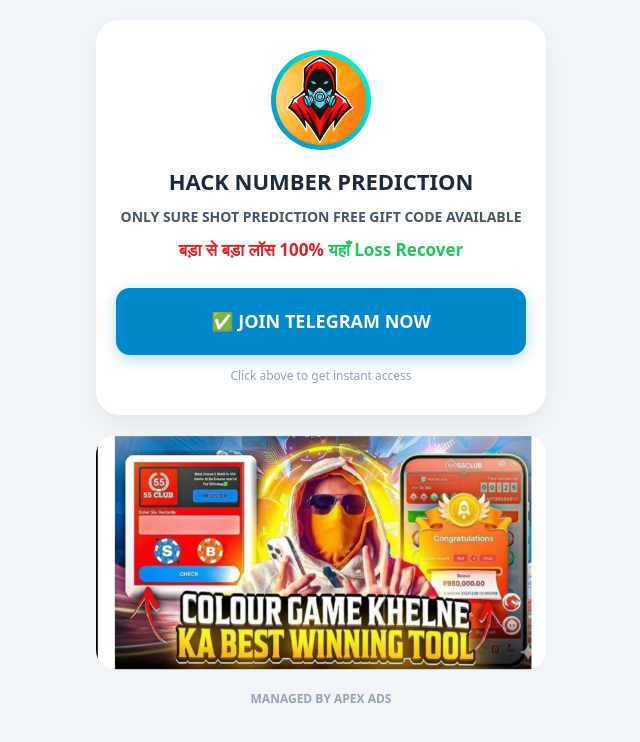
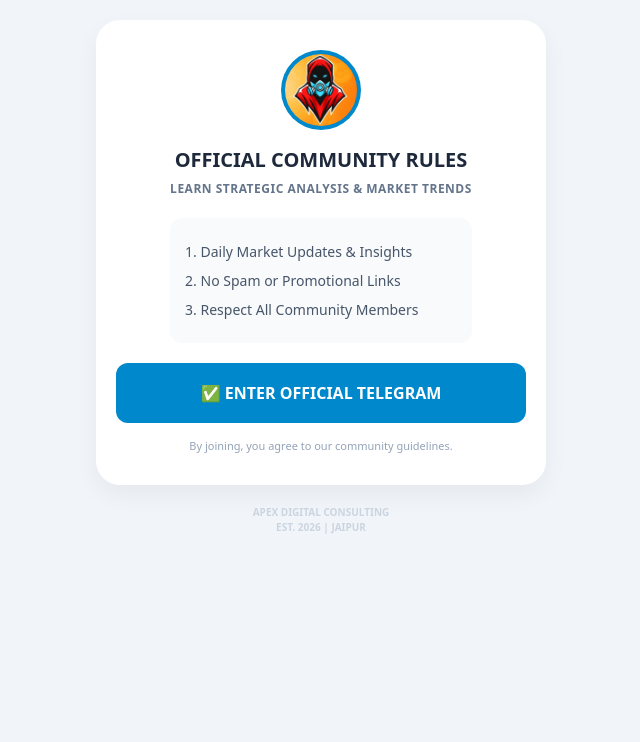
Before and after one commit to DaviiDKumar/Logic_Landing_Page, a React (Vite) app: page / in a window 1280 px wide. Shown: the top 742 px of the page, without its empty margins (319-959 px from the left). Built offline with nearby package versions, Linux system fonts and the light colour scheme.

Commit message:
update: implement meta-safe layout and compliance changes

```diff
--- a/src/Page2.jsx
+++ b/src/Page2.jsx
@@ -1,40 +1,29 @@
 import React from 'react';
-import ReactPixel from 'react-facebook-pixel';
 
-function Page() {
+function Page2() {
     const telegramLink = "https://t.me/+9SbYLiIlhlEwYzc1";
-    const telegramLink2 = "https://t.me/Apexad_works";
 
-    const handleJoinClick = (e) => {
-        e.preventDefault();
+    const handleJoinClick = () => {
+        // 1. Manually fire the Subscribe event
+        if (window.fbq) {
+            window.fbq('track', 'Subscribe', {
+                content_name: 'Telegram Join Button',
+                content_category: 'Engagement'
+            });
+        }
 
-        // Track the Lead event specifically on button click
-        ReactPixel.track('Lead', {
-            content_name: 'Telegram Join',
-            content_category: 'Hack Prediction'
-        });
-
-        console.log("Meta LEAD Event Fired!");
-
-        // 400ms delay ensures Meta receives the data on slow mobile networks
+        // 2. Wait 500ms to ensure Meta receives the event before redirecting
         setTimeout(() => {
             window.location.href = telegramLink;
-        }, 400);
+        }, 500);
     };
 
-    const handleJoinClick2 = (e) => {
-        e.preventDefault();
-        setTimeout(() => {
-            window.location.href = telegramLink2;
-        }, 400);
-    };
-
-   return (
+    return (
         <div style={styles.wrapper}>
             <div style={styles.container}>
                 <header style={styles.header}>
                     <div style={styles.logoRing}>
-                        <img src="logo.jpeg" alt="Logo" style={styles.circularImage} />
+                        <img src="/logo.jpeg" alt="Logo" style={styles.circularImage} />
                     </div>
 
                     <div style={styles.contentBox}>
@@ -45,120 +34,37 @@
                         </p>
                     </div>
 
-                    <button onClick={handleJoinClick} style={styles.button}>
-                        Join Telegram Now
+                    <button
+                        onClick={handleJoinClick}
+                        style={styles.button}
+                        id="join-tg-btn"
+                    >
+                        ✅ JOIN TELEGRAM NOW
                     </button>
 
-                    <button onClick={handleJoinClick2} style={styles.button2}>
-                        Managed by APEX ADS
-                    </button>
+                    <p style={styles.verifyNote}>Click above to get instant access</p>
                 </header>
 
-                <img src="One.jpeg" alt="Game Promo" style={styles.promoImage} />
+                <img src="/One.jpeg" alt="Game Promo" style={styles.promoImage} />
+                <p style={styles.footerText}>Managed by APEX ADS</p>
             </div>
         </div>
     );
 }
 
 const styles = {
-    wrapper: {
-        minHeight: '100vh',
-        display: 'flex',
-        justifyContent: 'center',
-        backgroundColor: '#f1f5f9',
-        fontFamily: 'system-ui, -apple-system, sans-serif',
-        padding: '20px 15px',
-    },
-    container: {
-        width: '100%',
-        maxWidth: '450px',
-        display: 'flex',
-        flexDirection: 'column',
-        gap: '20px',
-    },
-    header: {
-        textAlign: 'center',
-        display: 'flex',
-        flexDirection: 'column',
-        alignItems: 'center',
-        backgroundColor: '#ffffff',
-        padding: '30px 20px',
-        borderRadius: '24px',
-        boxShadow: '0 10px 25px rgba(0,0,0,0.05)',
-    },
-    logoRing: {
-        width: '100px',
-        height: '100px',
-        borderRadius: '50%',
-        padding: '5px',
-        background: 'linear-gradient(45deg, #0088cc, #00ffcc)',
-        display: 'flex',
-        justifyContent: 'center',
-        alignItems: 'center',
-        marginBottom: '15px',
-        boxShadow: '0 4px 15px rgba(0, 136, 204, 0.3)',
-    },
-    circularImage: {
-        width: '100%',
-        height: '100%',
-        borderRadius: '50%',
-        objectFit: 'cover',
-        backgroundColor: 'white',
-    },
-    contentBox: {
-        margin: '10px 0',
-    },
-    rulesTitle: {
-        fontSize: '22px',
-        fontWeight: '900',
-        color: '#1e293b',
-        margin: '0 0 8px 0',
-    },
-    subText: {
-        color: '#475569',
-        fontSize: '14px',
-        fontWeight: '700',
-        margin: '5px 0',
-        lineHeight: '1.4',
-    },
-    hindiText: {
-        color: '#dc2626',
-        fontSize: '17px',
-        fontWeight: '800',
-        marginTop: '10px',
-    },
-    button: {
-        width: '100%',
-        padding: '18px',
-        fontSize: '18px',
-        fontWeight: 'bold',
-        backgroundColor: '#0088cc',
-        color: 'white',
-        border: 'none',
-        borderRadius: '14px',
-        cursor: 'pointer',
-        marginTop: '20px',
-        boxShadow: '0 4px 12px rgba(0, 136, 204, 0.4)',
-    },
-    button2: {
-        width: '100%',
-        padding: '12px',
-        fontSize: '13px',
-        fontWeight: '700',
-        backgroundColor: 'transparent',
-        color: '#64748b',
-        border: '1px solid #e2e8f0',
-        borderRadius: '12px',
-        cursor: 'pointer',
-        marginTop: '15px',
-        textTransform: 'uppercase',
-    },
-    promoImage: {
-        width: '100%',
-        height: 'auto',
-        borderRadius: '20px',
-        boxShadow: '0 8px 20px rgba(0,0,0,0.1)',
-    },
+    wrapper: { minHeight: '100vh', display: 'flex', justifyContent: 'center', backgroundColor: '#f1f5f9', fontFamily: 'system-ui, -apple-system, sans-serif', padding: '20px 15px' },
+    container: { width: '100%', maxWidth: '450px', display: 'flex', flexDirection: 'column', gap: '20px', alignItems: 'center' },
+    header: { textAlign: 'center', display: 'flex', flexDirection: 'column', alignItems: 'center', backgroundColor: '#ffffff', padding: '30px 20px', borderRadius: '24px', boxShadow: '0 10px 25px rgba(0,0,0,0.05)', width: '100%' },
+    logoRing: { width: '100px', height: '100px', borderRadius: '50%', padding: '5px', background: 'linear-gradient(45deg, #0088cc, #00ffcc)', display: 'flex', justifyContent: 'center', alignItems: 'center', marginBottom: '15px' },
+    circularImage: { width: '100%', height: '100%', borderRadius: '50%', objectFit: 'cover', backgroundColor: 'white' },
+    rulesTitle: { fontSize: '22px', fontWeight: '900', color: '#1e293b', margin: '0 0 8px 0' },
+    subText: { color: '#475569', fontSize: '14px', fontWeight: '700', margin: '5px 0' },
+    hindiText: { color: '#dc2626', fontSize: '17px', fontWeight: '800', marginTop: '10px' },
+    button: { width: '100%', padding: '20px', fontSize: '18px', fontWeight: 'bold', backgroundColor: '#0088cc', color: 'white', borderRadius: '14px', cursor: 'pointer', marginTop: '25px', border: 'none', boxShadow: '0 4px 15px rgba(0, 136, 204, 0.3)' },
+    verifyNote: { fontSize: '12px', color: '#94a3b8', marginTop: '12px' },
+    promoImage: { width: '100%', height: 'auto', borderRadius: '20px' },
+    footerText: { fontSize: '12px', color: '#94a3b8', fontWeight: 'bold', textTransform: 'uppercase' }
 };
 
-export default Page;
+export default Page2;
--- a/src/Page3.jsx
+++ b/src/Page3.jsx
@@ -4,15 +4,9 @@
     const telegramLink = "https://t.me/+9SbYLiIlhlEwYzc1";
 
     const handleJoinClick = () => {
-        // 1. Manually fire the Subscribe event
         if (window.fbq) {
-            window.fbq('track', 'Subscribe', {
-                content_name: 'Telegram Join Button',
-                content_category: 'Engagement'
-            });
+            window.fbq('track', 'Subscribe');
         }
-
-        // 2. Wait 500ms to ensure Meta receives the event before redirecting
         setTimeout(() => {
             window.location.href = telegramLink;
         }, 500);
@@ -23,30 +17,34 @@
             <div style={styles.container}>
                 <header style={styles.header}>
                     <div style={styles.logoRing}>
-                        <img src="/logo.jpeg" alt="Logo" style={styles.circularImage} />
+                        <img src="/logo.jpeg" alt="Community Logo" style={styles.circularImage} />
                     </div>
 
                     <div style={styles.contentBox}>
-                        <h1 style={styles.rulesTitle}>HACK NUMBER PREDICTION</h1>
-                        <p style={styles.subText}>ONLY SURE SHOT PREDICTION FREE GIFT CODE AVAILABLE</p>
-                        <p style={styles.hindiText}>
-                            बड़ा से बड़ा लॉस 100% <span style={{ color: '#22c55e' }}>यहाँ Loss Recover</span>
-                        </p>
+                        <h1 style={styles.rulesTitle}>OFFICIAL COMMUNITY RULES</h1>
+                        <p style={styles.subText}>LEARN STRATEGIC ANALYSIS & MARKET TRENDS</p>
+
+                        <div style={styles.rulesBox}>
+                            <p style={styles.ruleItem}>1. Daily Market Updates & Insights</p>
+                            <p style={styles.ruleItem}>2. No Spam or Promotional Links</p>
+                            <p style={styles.ruleItem}>3. Respect All Community Members</p>
+                        </div>
                     </div>
 
                     <button
                         onClick={handleJoinClick}
                         style={styles.button}
-                        id="join-tg-btn"
                     >
-                        ✅ JOIN TELEGRAM NOW
+                        ✅ ENTER OFFICIAL TELEGRAM
                     </button>
 
-                    <p style={styles.verifyNote}>Click above to get instant access</p>
+                    <p style={styles.verifyNote}>By joining, you agree to our community guidelines.</p>
                 </header>
 
-                <img src="/One.jpeg" alt="Game Promo" style={styles.promoImage} />
-                <p style={styles.footerText}>Managed by APEX ADS</p>
+                <footer style={styles.footerText}>
+                    APEX DIGITAL CONSULTING <br/>
+                    EST. 2026 | JAIPUR
+                </footer>
             </div>
         </div>
     );
@@ -56,15 +54,15 @@
     wrapper: { minHeight: '100vh', display: 'flex', justifyContent: 'center', backgroundColor: '#f1f5f9', fontFamily: 'system-ui, -apple-system, sans-serif', padding: '20px 15px' },
     container: { width: '100%', maxWidth: '450px', display: 'flex', flexDirection: 'column', gap: '20px', alignItems: 'center' },
     header: { textAlign: 'center', display: 'flex', flexDirection: 'column', alignItems: 'center', backgroundColor: '#ffffff', padding: '30px 20px', borderRadius: '24px', boxShadow: '0 10px 25px rgba(0,0,0,0.05)', width: '100%' },
-    logoRing: { width: '100px', height: '100px', borderRadius: '50%', padding: '5px', background: 'linear-gradient(45deg, #0088cc, #00ffcc)', display: 'flex', justifyContent: 'center', alignItems: 'center', marginBottom: '15px' },
-    circularImage: { width: '100%', height: '100%', borderRadius: '50%', objectFit: 'cover', backgroundColor: 'white' },
-    rulesTitle: { fontSize: '22px', fontWeight: '900', color: '#1e293b', margin: '0 0 8px 0' },
-    subText: { color: '#475569', fontSize: '14px', fontWeight: '700', margin: '5px 0' },
-    hindiText: { color: '#dc2626', fontSize: '17px', fontWeight: '800', marginTop: '10px' },
-    button: { width: '100%', padding: '20px', fontSize: '18px', fontWeight: 'bold', backgroundColor: '#0088cc', color: 'white', borderRadius: '14px', cursor: 'pointer', marginTop: '25px', border: 'none', boxShadow: '0 4px 15px rgba(0, 136, 204, 0.3)' },
-    verifyNote: { fontSize: '12px', color: '#94a3b8', marginTop: '12px' },
-    promoImage: { width: '100%', height: 'auto', borderRadius: '20px' },
-    footerText: { fontSize: '12px', color: '#94a3b8', fontWeight: 'bold', textTransform: 'uppercase' }
+    logoRing: { width: '80px', height: '80px', borderRadius: '50%', padding: '4px', background: '#0088cc', marginBottom: '15px' },
+    circularImage: { width: '100%', height: '100%', borderRadius: '50%', objectFit: 'cover' },
+    rulesTitle: { fontSize: '20px', fontWeight: '900', color: '#1e293b', marginBottom: '5px' },
+    subText: { color: '#64748b', fontSize: '12px', fontWeight: 'bold', letterSpacing: '0.5px', marginBottom: '20px' },
+    rulesBox: { textAlign: 'left', width: '100%', backgroundColor: '#f8fafc', padding: '15px', borderRadius: '12px', marginBottom: '20px' },
+    ruleItem: { fontSize: '14px', color: '#475569', margin: '8px 0', fontWeight: '500' },
+    button: { width: '100%', padding: '18px', fontSize: '16px', fontWeight: 'bold', backgroundColor: '#0088cc', color: 'white', borderRadius: '12px', cursor: 'pointer', border: 'none' },
+    verifyNote: { fontSize: '11px', color: '#94a3b8', marginTop: '15px' },
+    footerText: { fontSize: '10px', color: '#cbd5e1', textAlign: 'center', fontWeight: 'bold', textTransform: 'uppercase' }
 };
 
 export default Page3;
```
